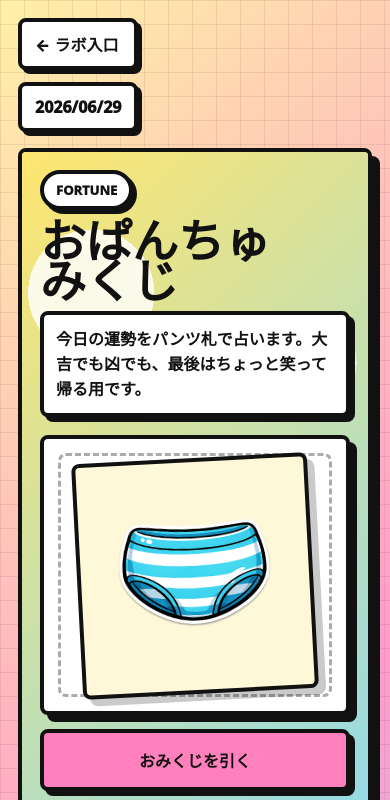
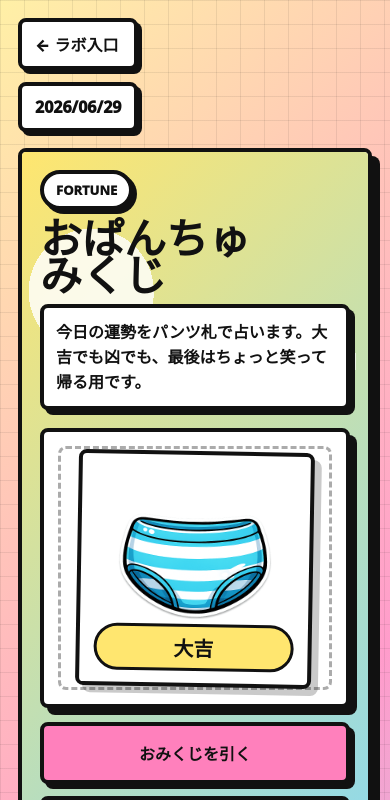
Before and after one commit to mochipj2025/Substack_2026_opanchu, a website: page src/omikuji-game.html in a window 390 px wide. Both pictures are taken after a click on the button "今日のみくじ". Shown: the top 800 px of the page. Drawn offline with Linux system fonts and the light colour scheme.

Commit message:
Fix omikuji draw interaction

```diff
--- a/src/omikuji-game.html
+++ b/src/omikuji-game.html
@@ -81,7 +81,7 @@
     }
     h1 {
       margin: 0;
-      font-size: clamp(46px, 11vw, 108px);
+      font-size: clamp(42px, 10vw, 92px);
       line-height: .88;
       letter-spacing: 0;
     }
@@ -127,19 +127,76 @@
       aspect-ratio: 1 / 1;
       border: 4px solid var(--ink);
       border-radius: 8px;
-      background: #fff8d8;
+      background:
+        linear-gradient(90deg, rgba(17, 17, 17, .08) 1px, transparent 1px),
+        linear-gradient(#fff8d8, #fff1a8);
+      background-size: 18px 100%, auto;
       box-shadow: 7px 7px 0 rgba(17, 17, 17, .22);
       transform: rotate(-3deg);
       transition: transform .25s ease;
+      overflow: hidden;
     }
     .lot-card.shaking {
       animation: shake .38s steps(4, end) infinite;
+    }
+    .lot-card.revealed {
+      background: white;
+      transform: rotate(1deg);
     }
     .lot-card img {
       width: 88%;
       height: 88%;
       object-fit: contain;
       display: block;
+    }
+    .lot-card:not(.revealed) img {
+      opacity: .18;
+      transform: scale(.8);
+    }
+    .lot-slip {
+      position: absolute;
+      inset: 18px auto 18px 50%;
+      display: grid;
+      place-items: center;
+      width: 82px;
+      border: 4px solid var(--ink);
+      border-radius: 8px;
+      background: white;
+      box-shadow: 5px 5px 0 rgba(17, 17, 17, .22);
+      color: var(--ink);
+      font-size: 22px;
+      font-weight: 1000;
+      line-height: 1.15;
+      text-align: center;
+      writing-mode: vertical-rl;
+      transform: translateX(-50%) translateY(118%) rotate(1deg);
+      transition: transform .28s ease;
+      z-index: 2;
+    }
+    .lot-card.ready .lot-slip {
+      transform: translateX(-50%) translateY(0) rotate(1deg);
+    }
+    .lot-card.revealed .lot-slip {
+      transform: translateX(-50%) translateY(-122%) rotate(1deg);
+    }
+    .lot-card::after {
+      content: "おぱんちゅみくじ";
+      position: absolute;
+      left: 14px;
+      right: 14px;
+      bottom: 12px;
+      border: 3px solid var(--ink);
+      border-radius: 999px;
+      background: var(--pink);
+      padding: 6px 8px;
+      font-size: 14px;
+      font-weight: 1000;
+      text-align: center;
+    }
+    .lot-card.revealed::after {
+      content: attr(data-rank);
+      background: var(--yellow);
+      font-size: 20px;
     }
     .controls {
       display: grid;
@@ -160,12 +217,22 @@
       transform: translate(4px, 4px);
       box-shadow: 1px 1px 0 var(--ink);
     }
+    .button:disabled {
+      cursor: wait;
+      opacity: .62;
+      transform: none;
+    }
     .result {
       display: grid;
       gap: 12px;
       border-top: 4px solid var(--ink);
       background: white;
       padding: 18px;
+    }
+    .result.waiting .rank,
+    .result.waiting .message,
+    .result.waiting .advice {
+      opacity: .72;
     }
     .rank {
       display: grid;
@@ -271,7 +338,9 @@
       .hero { grid-template-columns: minmax(0, 1fr) 430px; }
       .result { border-top: 0; border-left: 4px solid var(--ink); }
       .stage { min-height: calc(100vh - 118px); align-content: center; }
-      .lot-box { min-height: 390px; }
+      .lot-box { min-height: 280px; }
+      .controls { grid-template-columns: repeat(4, minmax(0, 1fr)); }
+      .button { padding: 13px 8px; }
     }
     @media (max-width: 540px) {
       .topbar { display: grid; }
@@ -298,7 +367,8 @@
         </div>
         <div class="draw-area">
           <div class="lot-box">
-            <div class="lot-card" id="lotCard">
+            <div class="lot-card ready" id="lotCard" data-rank="待機中">
+              <span class="lot-slip" id="lotSlip">おみくじ</span>
               <img id="pantsImage" src="../assets/shorts/p01.png" alt="">
             </div>
           </div>
@@ -311,7 +381,7 @@
         </div>
       </div>
 
-      <aside class="result" aria-live="polite">
+      <aside class="result waiting" id="resultPanel" aria-live="polite">
         <div class="rank">
           <span>
             <small id="resultMode">きょうの運勢</small>
@@ -319,10 +389,10 @@
           </span>
           <span class="luck-no" id="luckNo">--</span>
         </div>
-        <p class="message" id="message">まずはみくじを引いてください。今日のパンツ札が、だいたいの気分を決めます。</p>
+        <p class="message" id="message">まずはおみくじを引いてください。札が出るまで結果は内緒です。</p>
         <div class="advice">
           <img id="adviceImage" src="../assets/shorts/p01.png" alt="">
-          <p id="adviceText">ラッキーおぱんちゅはまだ未確定です。</p>
+          <p id="adviceText">ラッキーおぱんちゅは、札を引いたあとに表示されます。</p>
         </div>
         <section class="history" aria-label="みくじ履歴">
           <h3>最近の結果</h3>
@@ -351,7 +421,7 @@
     });
     const historyKey = "opanchu_omikuji_history";
     const dailyKey = "opanchu_omikuji_daily";
-    const state = { fortune: fortunes[3], pantsIndex: 0, mode: "きょうの運勢" };
+    const state = { fortune: null, pantsIndex: 0, mode: "きょうの運勢", spinning: false };
 
     const $ = id => document.getElementById(id);
     const today = () => new Date().toLocaleDateString("ja-JP", { year: "numeric", month: "2-digit", day: "2-digit" });
@@ -391,6 +461,7 @@
       state.pantsIndex = result.pantsIndex;
       state.mode = mode;
       const no = String(result.pantsIndex + 1).padStart(2, "0");
+      $("resultPanel").classList.remove("waiting");
       $("resultMode").textContent = mode;
       $("fortuneName").textContent = result.fortune.rank;
       $("luckNo").textContent = no;
@@ -398,23 +469,45 @@
       $("adviceText").textContent = `ラッキーおぱんちゅ No.${no}。${result.fortune.advice}`;
       $("pantsImage").src = pants[result.pantsIndex];
       $("adviceImage").src = pants[result.pantsIndex];
+      $("lotSlip").textContent = result.fortune.rank;
+      $("lotCard").dataset.rank = result.fortune.rank;
+      $("lotCard").classList.add("revealed");
+      $("lotCard").classList.remove("ready");
       document.querySelector(".rank").style.background = result.fortune.tone;
       if (shouldSave) saveHistory({ date: today(), rank: result.fortune.rank, no });
     }
 
     function spin(result, mode, shouldSave = true) {
-      $("lotCard").classList.add("shaking");
+      if (state.spinning) return;
+      state.spinning = true;
+      const lotCard = $("lotCard");
+      $("drawBtn").disabled = true;
+      $("dailyBtn").disabled = true;
+      lotCard.classList.remove("revealed");
+      lotCard.classList.add("ready", "shaking");
+      lotCard.dataset.rank = "抽選中";
+      $("lotSlip").textContent = "抽選中";
+      $("fortuneName").textContent = "抽選中";
+      $("luckNo").textContent = "--";
+      $("message").textContent = "箱をふっています。パンツ札が出るまで少し待ってください。";
+      $("adviceText").textContent = "ラッキーおぱんちゅを選んでいます。";
+      $("resultPanel").classList.add("waiting");
       let frame = 0;
       const timer = setInterval(() => {
         frame += 1;
         const index = Math.floor(Math.random() * pants.length);
         $("pantsImage").src = pants[index];
-        if (frame > 9) {
+        if (frame > 8) {
           clearInterval(timer);
-          $("lotCard").classList.remove("shaking");
-          render(result, mode, shouldSave);
+          lotCard.classList.remove("shaking");
+          setTimeout(() => {
+            render(result, mode, shouldSave);
+            state.spinning = false;
+            $("drawBtn").disabled = false;
+            $("dailyBtn").disabled = false;
+          }, 90);
         }
-      }, 70);
+      }, 54);
     }
 
     function drawRandom() {
@@ -436,6 +529,9 @@
     }
 
     function resultText() {
+      if (!state.fortune) {
+        return "おぱんちゅみくじは、まだ結果が出ていません。";
+      }
       const no = String(state.pantsIndex + 1).padStart(2, "0");
       return `おぱんちゅみくじの結果は「${state.fortune.rank}」です。\nラッキーおぱんちゅ No.${no}\n${state.fortune.msg}\n${state.fortune.advice}`;
     }
@@ -470,7 +566,6 @@
     });
 
     renderHistory();
-    render(seededPick(seedFrom(today())), "きょうの運勢", false);
   </script>
 </body>
 </html>
```
